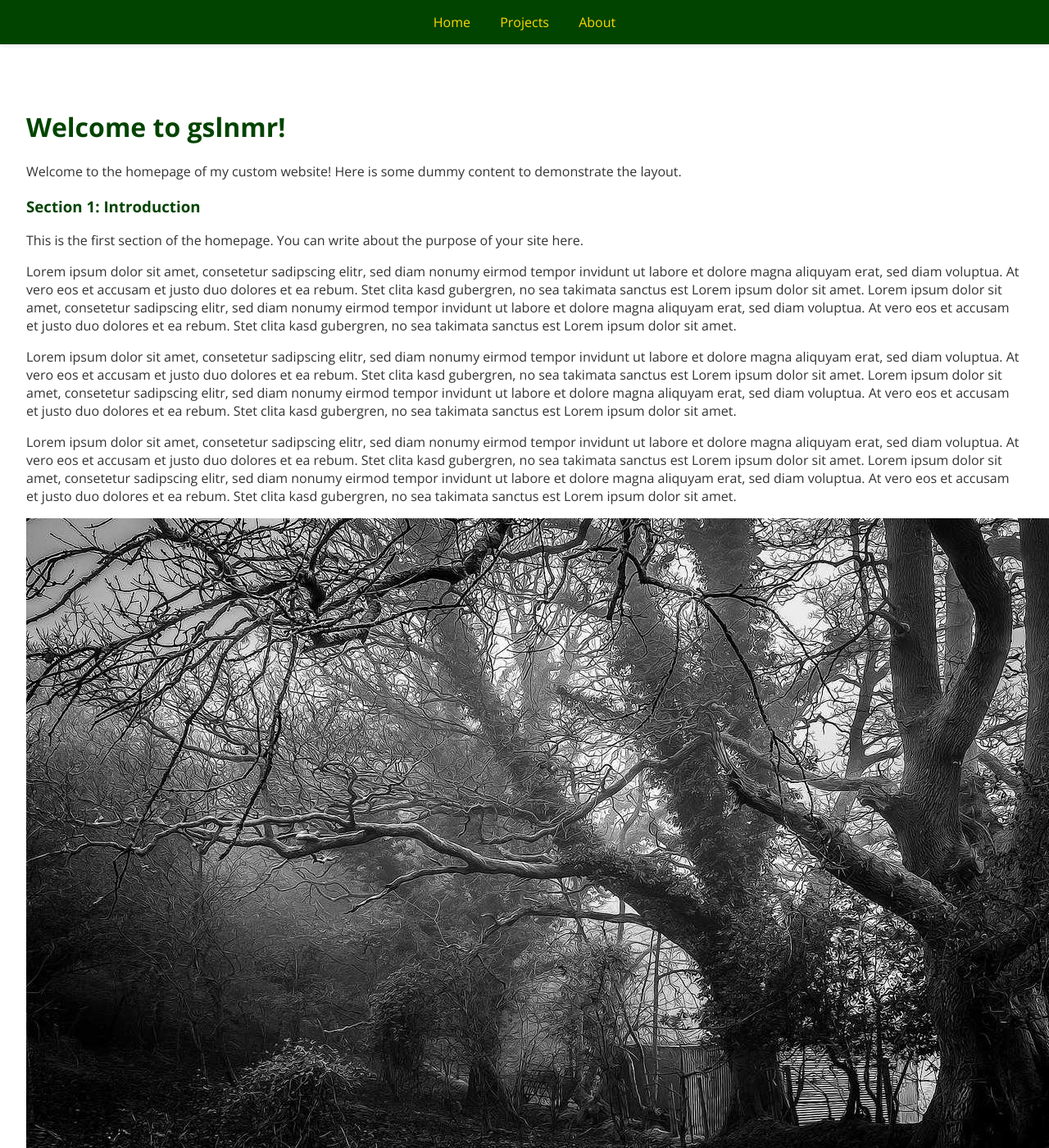
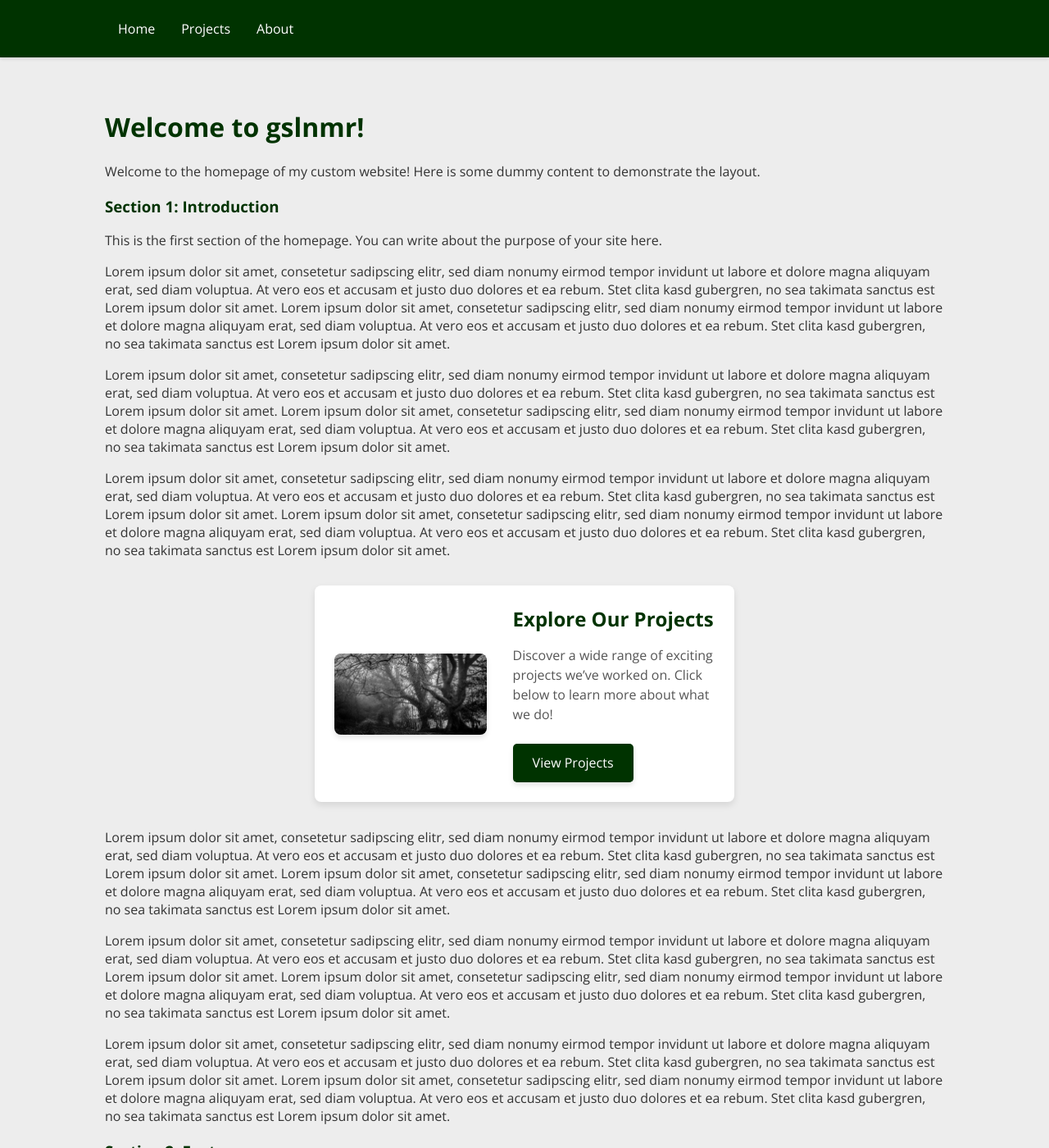
Before and after one commit to schminho/schminho.github.io, a Jekyll site: the page built from index.md, in a window 1280 px wide and 1400 px high. Shown: the whole window at 82% size. Built offline with Jekyll 4.4.1, drawn with Linux system fonts in a browser that asks for light colours.

Commit message:
Update style.css

```diff
--- a/assets/css/style.css
+++ b/assets/css/style.css
@@ -4,54 +4,110 @@
     color: #333333;
     margin: 0;
     padding: 0;
-    background-color: #FFFFFF;
+    background-color: #EDEDED; /* Light gray background */
+    display: flex;
+    justify-content: center; /* Center the container horizontally */
 }
 
-/* Header Styling */
+/* General container styling */
+.container {
+    width: 100%; /* Full width */
+    max-width: 1920px; /* Cap width at 1920px */
+    margin: 0 auto; /* Center container */
+    display: flex;
+    flex-direction: column;
+    box-sizing: border-box; /* Ensure consistent padding and border calculations */
+}
+
+/* Header styling */
 header {
-    background-color: #004400; /* Dark green background */
-    color: #FFD700; /* Gold text */
+    background-color: #003300; /* Dark green background */
+    color: #FFFFFF; /* White text */
     position: fixed;
-    width: 100%;
-    top: 0;
+    width: 100%; /* Full width for the header */
     z-index: 1000;
     box-shadow: 0 2px 4px rgba(0, 0, 0, 0.1);
+    padding: 1rem 0; /* Ensure height by adding padding */
+    box-sizing: border-box; /* Consistent box model */
 }
 
+/* Navigation bar styling */
 nav {
-    display: flex;
-    justify-content: space-around;
-    padding: 1rem;
+    width: 100%; /* Full width for the nav */
+    background-color: #003300; /* Dark green background */
+    padding: 0; /* Remove extra padding */
+    box-sizing: border-box; /* Consistent box model */
 }
 
+/* Nav items container */
+.nav-items {
+    width: 80%; /* Constrain nav items to 80% of the nav bar */
+    margin: 0 auto; /* Align nav items with the content */
+    display: flex;
+    justify-content: flex-start; /* Left-align nav items */
+}
+
+/* Individual nav links */
 nav a {
-    color: #FFD700; /* Gold links */
+    color: #FFFFFF; /* White links */
     text-decoration: none;
     padding: 0.5rem 1rem;
-    transition: color 0.3s ease, border-bottom 0.3s ease;
-    border-bottom: 2px solid transparent;
+    position: relative; /* Needed for pseudo-element */
 }
 
-nav a:hover {
-    color: #FFFFFF; /* White on hover */
-    border-bottom: 2px solid #FFD700; /* Gold underline */
+nav a::after {
+    content: ""; /* Creates the underline */
+    position: absolute;
+    left: 0;
+    bottom: 0; /* Positioned at the bottom of the text */
+    width: 0; /* Start with no width */
+    height: 2px; /* Height of the underline */
+    background-color: #FFFFFF; /* White underline */
+    transition: width 0.3s ease; /* Smooth animation for underline */
+}
+
+nav a:hover::after {
+    width: 100%; /* Expand underline to full word length */
 }
 
 /* Main content area */
 main {
-    padding: 2rem;
+    flex: 1; /* Fill remaining space */
+    padding: 2rem 0; /* Adjust padding for content area */
     margin-top: 80px; /* Height of the header */
+    box-sizing: border-box; /* Ensure padding and borders are calculated consistently */
+}
+
+/* Content inside the container */
+.content {
+    width: 80%; /* Constrain content to 80% */
+    margin: 0 auto; /* Align content with the nav items */
+    box-sizing: border-box; /* Consistent box model */
+}
+
+/* Content Links Styling */
+main a {
+    color: #003300; /* Dark green for links */
+    text-decoration: none;
+    border-bottom: 1px solid #003300; /* Subtle underline */
+    transition: color 0.3s ease, border-bottom 0.3s ease, background-color 0.3s ease;
+}
+
+main a:hover {
+    color: #FFFFFF; /* White text on hover */
+    background-color: #003300; /* Dark green background for contrast */
+    border-bottom: 1px solid #FFFFFF; /* Matching underline */
 }
 
 /* Headings styling */
 h1, h2, h3 {
-    color: #004400; /* Dark green for headings */
+    color: #003300; /* Dark green for headings */
 }
 
 /* Button styling */
 button {
-    background-color: #004400; /* Dark green */
-    color: #FFFFFF;
+    background-color: #003300; /* Dark green */
+    color: #FFFFFF; /* White text */
     border: none;
     padding: 0.75rem 1.5rem;
     cursor: pointer;
@@ -60,14 +116,129 @@
 }
 
 button:hover {
-    background-color: #002200; /* Even darker green */
+    background-color: #002600; /* Slightly darker green on hover */
     transform: scale(1.05); /* Slight zoom effect */
 }
 
-/* Footer Styling */
+/* Footer styling */
 footer {
-    background-color: #004400; /* Dark green background */
-    color: #FFD700; /* Gold text */
+    background-color: #003300; /* Dark green background */
+    color: #FFFFFF; /* White text */
     text-align: center;
     padding: 1rem;
+    width: 100%;
+    box-sizing: border-box; /* Include padding in width calculations */
 }
+
+/* Teaser Section */
+.teaser {
+    display: flex;
+    flex-direction: column; /* Default: Stack image and text vertically */
+    align-items: flex-start; /* Left-align content */
+    gap: 1rem; /* Spacing between elements */
+    padding: 1.5rem;
+    background-color: #FFFFFF; /* White background */
+    box-shadow: 0 4px 8px rgba(0, 0, 0, 0.1); /* Subtle shadow for depth */
+    border-radius: 8px; /* Rounded corners */
+    margin: 2rem 0; /* Spacing from other sections */
+    width: 100%; /* Default: Full width for small and medium viewports */
+    box-sizing: border-box; /* Ensure padding doesn't affect dimensions */
+}
+
+/* Teaser Image */
+.teaser-image {
+    width: 100%; /* Full width within the teaser */
+    max-height: 200px; /* Constrain image height */
+    border-radius: 8px; /* Rounded corners for the image */
+    object-fit: cover; /* Ensure the image scales nicely */
+    box-shadow: 0 4px 6px rgba(0, 0, 0, 0.1); /* Subtle shadow */
+}
+
+/* Teaser Content */
+.teaser-content {
+    flex: 1; /* Allow content to grow */
+}
+
+/* Teaser Title */
+.teaser-title {
+    font-size: 1.5rem;
+    color: #003300; /* Dark green */
+    margin: 0 0 1rem; /* Spacing below the title */
+}
+
+/* Teaser Description */
+.teaser-description {
+    font-size: 1rem;
+    color: #555555; /* Subtle text color for the description */
+    margin: 0 0 1.5rem; /* Spacing below the description */
+    line-height: 1.5;
+}
+
+/* Teaser Button */
+.teaser-button {
+    display: inline-block;
+    background-color: #003300; /* Dark green */
+    color: #FFFFFF; /* White text */
+    padding: 0.75rem 1.5rem;
+    text-decoration: none;
+    font-size: 1rem;
+    border-radius: 5px; /* Rounded corners */
+    transition: background-color 0.3s ease;
+    box-shadow: 0 4px 6px rgba(0, 0, 0, 0.1); /* Subtle shadow for the button */
+}
+
+.teaser-button:hover {
+    background-color: #002600; /* Slightly darker green */
+}
+
+/* Responsive Layouts for Teaser */
+@media (min-width: 1024px) {
+    .teaser {
+        flex-direction: row; /* Image on the left and text on the right */
+        align-items: center; /* Vertically align image and content */
+        gap: 2rem; /* Increase spacing between image and content */
+        width: 50%; /* Limit width to 50% of the content area */
+        margin: 2rem auto; /* Center horizontally */
+    }
+
+    .teaser-image {
+        width: 40%; /* Constrain image to 40% of the teaser width */
+        max-height: none; /* Remove height limit for larger screens */
+    }
+
+    .teaser-content {
+        width: 60%; /* Allow content to take up the remaining 60% */
+    }
+}
+
+@media (min-width: 768px) and (max-width: 1023px) {
+    .teaser {
+        flex-direction: row; /* Image on the left, text on the right */
+        align-items: center; /* Vertically align image and content */
+        gap: 2rem; /* Increase spacing between image and content */
+        width: 100%; /* Full width for the teaser */
+    }
+
+    .teaser-image {
+        width: 40%; /* Constrain image to 40% of the teaser width */
+    }
+
+    .teaser-content {
+        width: 60%; /* Allow content to take up the remaining 60% */
+    }
+}
+
+@media (max-width: 768px) {
+    .teaser {
+        flex-direction: column; /* Stack image and text vertically */
+        width: 100%; /* Teaser takes up 100% of the content area */
+    }
+
+    .teaser-title {
+        font-size: 1.25rem; /* Slightly smaller title for better layout */
+    }
+
+    .teaser-description {
+        font-size: 0.9rem; /* Adjust description size for smaller screens */
+    }
+}
```
